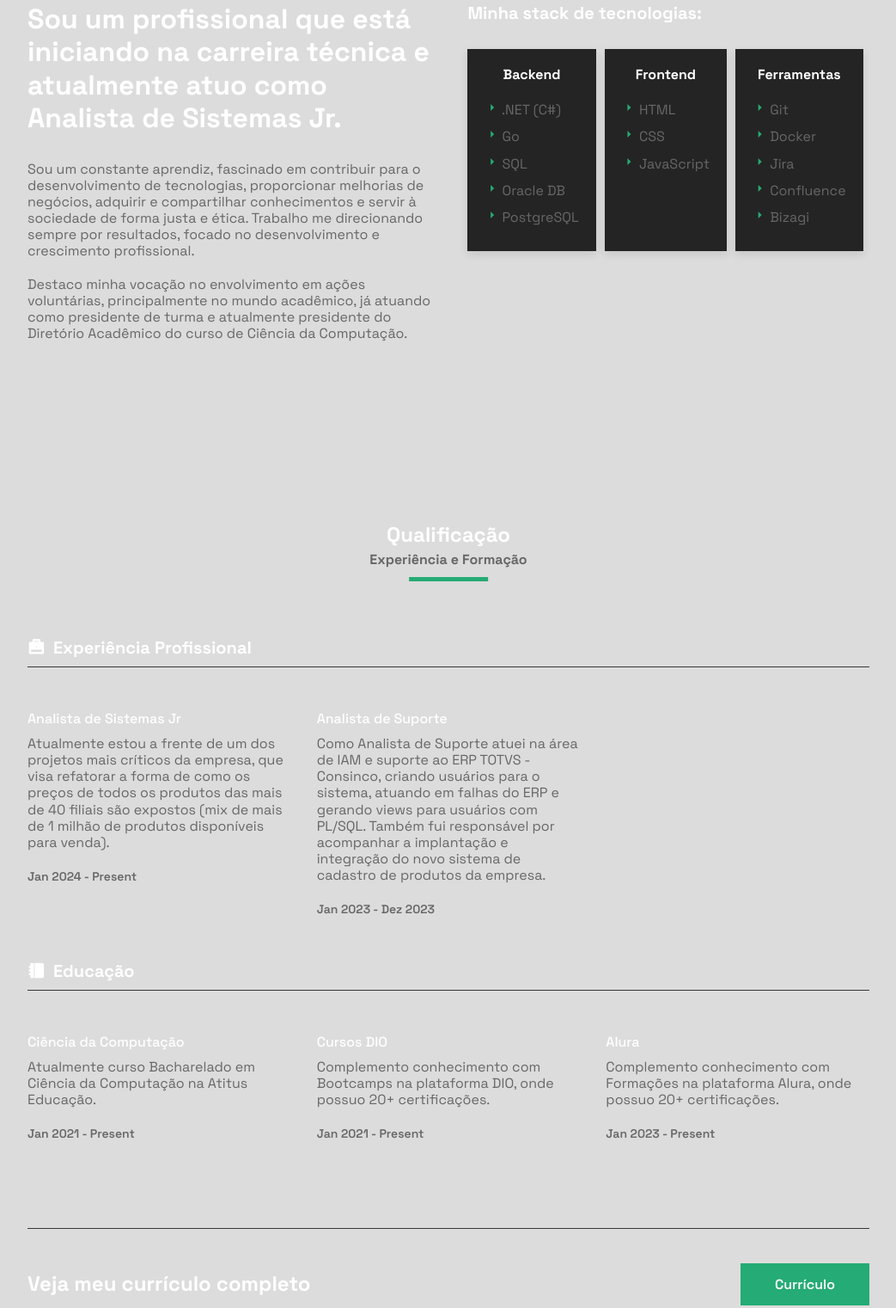
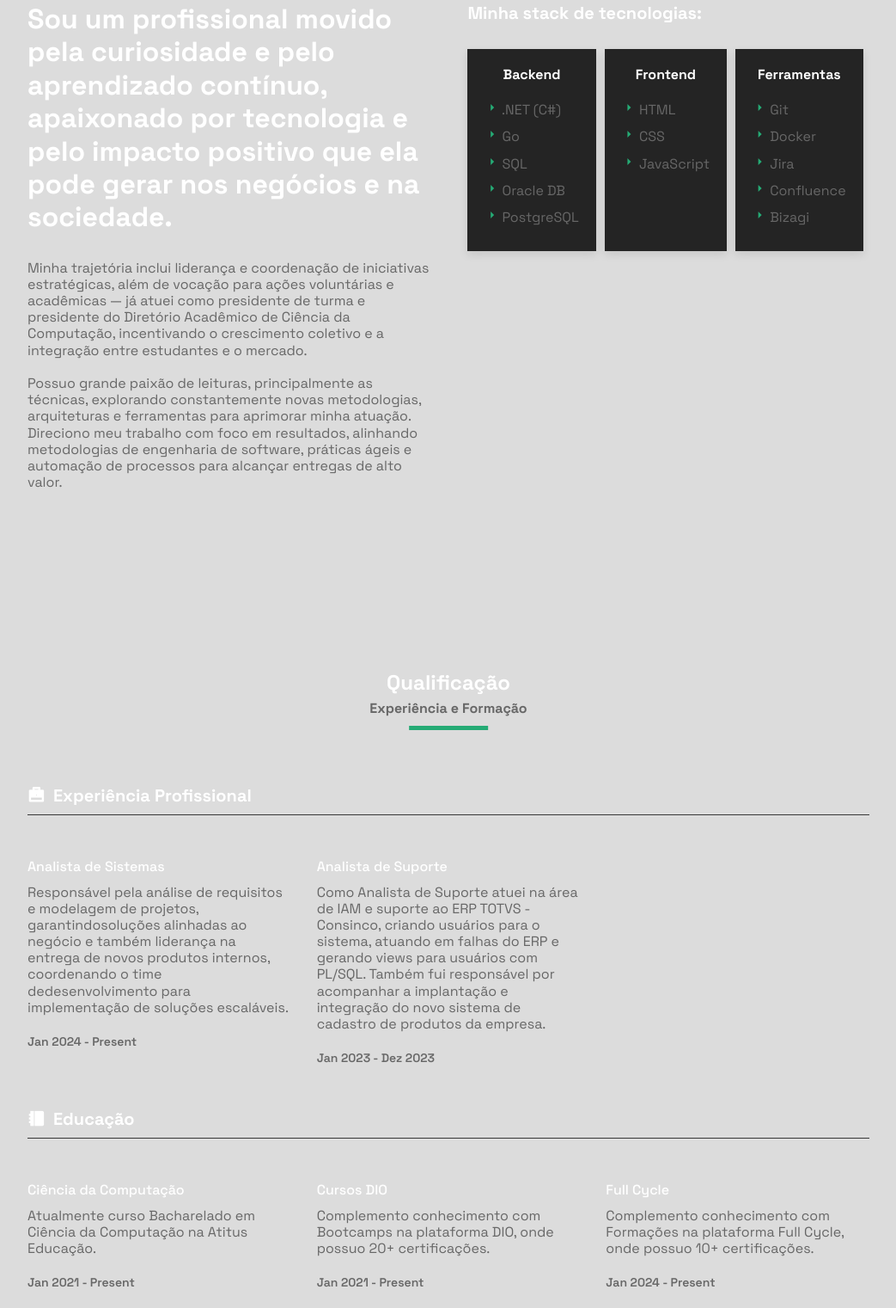
Before and after one commit to PkMs7/trabalho-g1-front-end, a plain HTML site: page index.html in a window 1280 px wide. Shown: the part 1060-2581 px from the top of the page at 86% size, without its empty margins (118-1161 px from the left). Drawn offline with nearby package versions, Linux system fonts and the light colour scheme.

Commit message:
feat: :sparkles: Atualiza informações profissionais e currículo

```diff
--- a/index.html
+++ b/index.html
@@ -29,7 +29,7 @@
         <div class="container">
             <nav class="nav">
                 <a href="index.html" class="nav__brand">
-                    <i class="ri-code-s-slash-line"></i>Analista de Sistemas Jr
+                    <i class="ri-code-s-slash-line"></i>Analista de Sistemas
                 </a>
                 <div class="nav__menu" id="nav-menu">
                     <ul class="nav__list">
@@ -63,11 +63,11 @@
             <div class="container">
                 <div class="d-grid hero__wrapper">
                     <div class="hero__content">
-                        <h1 class="hero__title">Olá, sou Patrick,<br>Analista de Sistemas Jr.</h1>
+                        <h1 class="hero__title">Olá, sou Patrick,<br>Analista de Sistemas</h1>
                         <p class="hero__description">Bem-vindo(a) à minha página web profissional! É um prazer tê-lo(a) por aqui. Este é um espaço onde compartilho sobre meus conhecimentos e experiências. Explore à vontade e descubra mais sobre mim, meus interesses e o que me motiva. Esteja à vontade para entrar em contato caso tenha alguma pergunta ou deseje iniciar uma conversa.</p>
                         <div class="hero__info">
                             <div class="hero__info-wrapper">
-                                <p class="hero__info-number">01+</p>
+                                <p class="hero__info-number">02+</p>
                                 <h2 class="hero__info-title">Anos<br>de Experiência</h2>
                             </div>
                             <div class="hero__info-wrapper">
@@ -90,10 +90,10 @@
                 </div>
                 <div class="d-grid about__wrapper">
                     <div class="about__content">
-                        <h3 class="about__title">Sou um profissional que está iniciando na carreira técnica e atualmente atuo como Analista de Sistemas Jr.</h3>
-                        <p class="about__description">Sou um constante aprendiz, fascinado em contribuir para o desenvolvimento de tecnologias, proporcionar melhorias de negócios, adquirir e compartilhar conhecimentos e servir à sociedade de forma justa e ética. Trabalho me direcionando sempre por resultados, focado no desenvolvimento e crescimento profissional.<br>
+                        <h3 class="about__title">Sou um profissional movido pela curiosidade e pelo aprendizado contínuo, apaixonado por tecnologia e pelo impacto positivo que ela pode gerar nos negócios e na sociedade. </h3>
+                        <p class="about__description">Minha trajetória inclui liderança e coordenação de iniciativas estratégicas, além de vocação para ações voluntárias e acadêmicas — já atuei como presidente de turma e presidente do Diretório Acadêmico de Ciência da Computação, incentivando o crescimento coletivo e a integração entre estudantes e o mercado.<br>
 
-                            <br>Destaco minha vocação no envolvimento em ações voluntárias, principalmente no mundo acadêmico, já atuando como presidente de turma e atualmente presidente do Diretório Acadêmico do curso de Ciência da Computação.</p>
+                            <br>Possuo grande paixão de leituras, principalmente as técnicas, explorando constantemente novas metodologias, arquiteturas e ferramentas para aprimorar minha atuação. Direciono meu trabalho com foco em resultados, alinhando metodologias de engenharia de software, práticas ágeis e automação de processos para alcançar entregas de alto valor.</p>
                     </div>
                     <div class="skills">
                         <h3 class="skills__title">Minha stack de tecnologias:</h3>
@@ -162,11 +162,8 @@
                     <div class="d-grid qualification__content">
                         <!--= Experience 1 =-->
                         <div class="qualification__item">
-                            <h3 class="qualification__title">Analista de Sistemas Jr</h3>
-                            <p class="qualification__description"> Atualmente estou a frente de um dos
-                                projetos mais críticos da empresa, que visa refatorar a forma de como os
-                                preços de todos os produtos das mais de 40 filiais são expostos (mix de
-                                mais de 1 milhão de produtos disponíveis para venda).</p>
+                            <h3 class="qualification__title">Analista de Sistemas</h3>
+                            <p class="qualification__description"> Responsável pela análise de requisitos e modelagem de projetos, garantindosoluções alinhadas ao negócio e também liderança  na  entrega  de  novos  produtos  internos,  coordenando  o  time  dedesenvolvimento para implementação de soluções escaláveis.</p>
                             <span class="qualification__date">Jan 2024 - Present</span>
                         </div>
                         <!--= Experience 2 =-->
@@ -202,9 +199,9 @@
                         </div>
                         <!--= Education 3 =-->
                         <div class="qualification__item">
-                            <h3 class="qualification__title">Alura</h3>
-                            <p class="qualification__description"> Complemento conhecimento com Formações na plataforma Alura, onde possuo 20+ certificações.</p>
-                            <span class="qualification__date">Jan 2023 - Present</span>
+                            <h3 class="qualification__title">Full Cycle</h3>
+                            <p class="qualification__description"> Complemento conhecimento com Formações na plataforma Full Cycle, onde possuo 10+ certificações.</p>
+                            <span class="qualification__date">Jan 2024 - Present</span>
                         </div>
                     </div>
                 </div>
@@ -228,21 +225,21 @@
                         <div class="service__icon">
                             <i class="ri-pen-nib-fill"></i>
                         </div>
-                        <h3 class="service__title">Organização<br> de Projetos</h3>
+                        <h3 class="service__title">Gestão<br> de Projetos</h3>
                     </div>
                     <!--= service card 2 =-->
                     <div class="service__card">
                         <div class="service__icon">
                             <i class="ri-code-s-slash-line"></i>
                         </div>
-                        <h3 class="service__title">Desenvolvimento<br> Backend</h3>
+                        <h3 class="service__title">Desenvolvimento<br> Full Cycle</h3>
                     </div>
                     <!--= service card 3 =-->
                     <div class="service__card">
                         <div class="service__icon">
                             <i class="ri-layout-4-fill"></i>
                         </div>
-                        <h3 class="service__title">Desenvolvimento<br>Frontend</h3>
+                        <h3 class="service__title">Cultura<br>DevOps</h3>
                     </div>
                 </div>
             </div>
```
Also changed, not shown: assets/img/perfil.jpeg, 1 other file.
